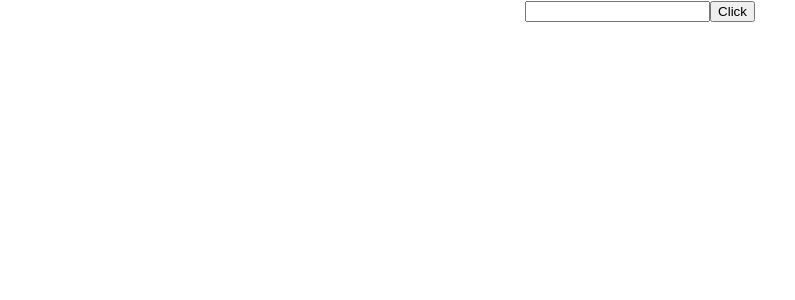
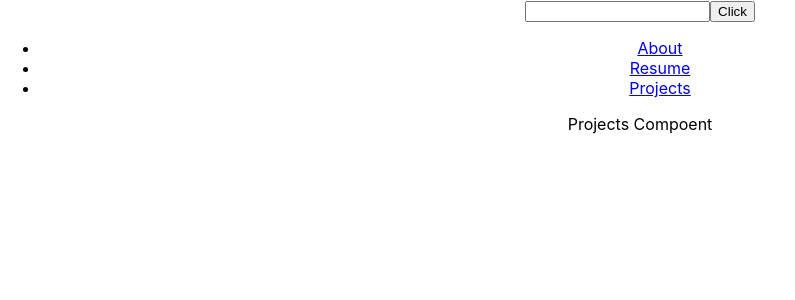
Before and after one commit to kotireddy-hub/React-Basic, a React (Create React App) app: page /projects in a window 1280 px wide. Shown: the top 300 px of the page, without its empty margins (0-795 px from the left). Built offline with nearby package versions, Linux system fonts and the light colour scheme.

Commit message:
feat: added router

```diff
--- a/package.json
+++ b/package.json
@@ -8,6 +8,7 @@
     "@testing-library/user-event": "^13.5.0",
     "react": "^18.2.0",
     "react-dom": "^18.2.0",
+    "react-router-dom": "^5.3.4",
     "react-scripts": "5.0.1",
     "web-vitals": "^2.1.4"
   },
--- a/src/App.js
+++ b/src/App.js
@@ -7,12 +7,13 @@ import CounterFun from './pages/components/CounterFun';
 import FunctionalCounter from './pages/components/FunCtionalTimeComponent';
 import Greeting from './pages/components/Greeting';
 import InitialCounter from './pages/components/InitialCounter';
+import NavigationCompoent from './pages/components/Navigation';
+import RouterCompoent from './pages/components/Router';
 import TimerComponentWithLifeCycle from './pages/components/TimerComponentWithLifeCycle';
 import TimeStartStopReset from './pages/components/TimeStartStopReset';
 import UnControlComponentInput from './pages/components/UnControlComponentInput';
 import UserDeatils from './pages/UserDeatils';
-
-
+import { BrowserRouter } from "react-router-dom"
 
 const listOfData = ["HTML", "React", "CSS", "Javascript"];
 
@@ -50,6 +51,7 @@ function App() {
       {/* <ConditionRendering logined={true} /> */}
       {/* <Greeting logined={true} /> */}
       <UnControlComponentInput />
+      <RouterCompoent />
     </div>
   );
 }
--- /dev/null
+++ b/src/pages/components/About.js
@@ -0,0 +1,8 @@
+import React from "react";
+
+const About = () => {
+
+    return <div>About Compoenent</div>
+};
+
+export default About;
--- /dev/null
+++ b/src/pages/components/Navigation.js
@@ -0,0 +1,21 @@
+import React from "react";
+import { Link } from "react-router-dom";
+
+const NavigationCompoent = () => {
+
+    return <nav>
+        <ul>
+            <li>
+                <Link to="/about">About</Link>
+            </li>
+            <li>
+                <Link to="/resume">Resume</Link>
+            </li>
+            <li>
+                <Link to="/projects">Projects</Link>
+            </li>
+        </ul>
+    </nav>
+};
+
+export default NavigationCompoent;
--- /dev/null
+++ b/src/pages/components/Projects.js
@@ -0,0 +1,7 @@
+import React from "react";
+
+const Projects = () => {
+    return <div>Projects Compoent</div>
+};
+
+export default Projects;
--- /dev/null
+++ b/src/pages/components/Resume.js
@@ -0,0 +1,7 @@
+import React from "react";
+
+function Resume(){
+    return <div>Resume Compoent</div>
+};
+
+export default Resume;
--- /dev/null
+++ b/src/pages/components/Router.js
@@ -0,0 +1,20 @@
+import React from "react";
+import { Switch, Route,BrowserRouter } from "react-router-dom";
+import About from "./About";
+import NavigationCompoent from "./Navigation";
+import Projects from "./Projects";
+import Resume from "./Resume";
+
+const RouterCompoent = () => {
+    return <BrowserRouter>
+            <NavigationCompoent />
+        <Switch>
+            <Route exact path="/" component={About} />
+            <Route path="/about" component={About} />
+            <Route path="/resume" component={Resume} />
+            <Route path="/projects" component={Projects} />
+        </Switch>
+    </BrowserRouter>
+};
+
+export default RouterCompoent;
--- a/src/pages/components/UnControlComponentInput.js
+++ b/src/pages/components/UnControlComponentInput.js
@@ -1,6 +1,6 @@
 import React, { useRef } from "react";
 
-const UnControlComponentInput = () => {
+/*const UnControlComponentInput = () => {
     const inputRef = useRef(null);
 
     const handleToSubmit = (e) => {
@@ -17,6 +17,30 @@ const UnControlComponentInput = () => {
         <button type="submit">Click</button>
     </form>
 
-};
+};*/
+
+class UnControlComponentInput extends React.Component{
+    constructor(){
+        super();
+        this.inputRef=React.createRef();
+        this.handleToSubmit = this.handleToSubmit.bind(this);
+    }
+
+    handleToSubmit(e) {
+        e.preventDefault();
+        console.log("hello",this.inputRef.current.value)
+    }
+
+    render(){
+        return <form onSubmit={this.handleToSubmit}>
+            <input
+            type={"text"}
+            name={"inputRef"}
+            ref={this.inputRef}
+            />
+            <button type="submit">Click</button>
+        </form>
+    }
+}
 
 export default UnControlComponentInput;
```
Also changed, not shown: 1 other file (tests, documents, lock files or other folders).
